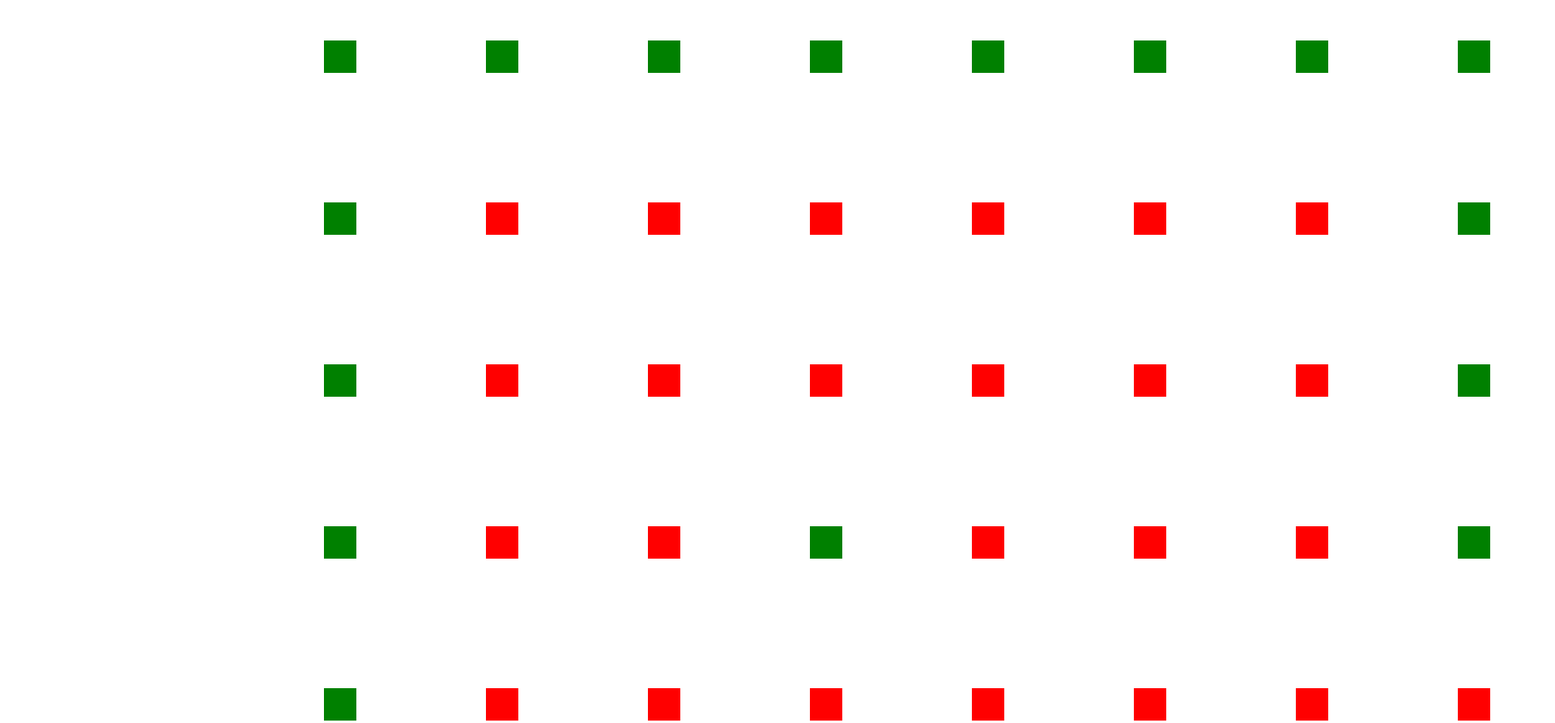
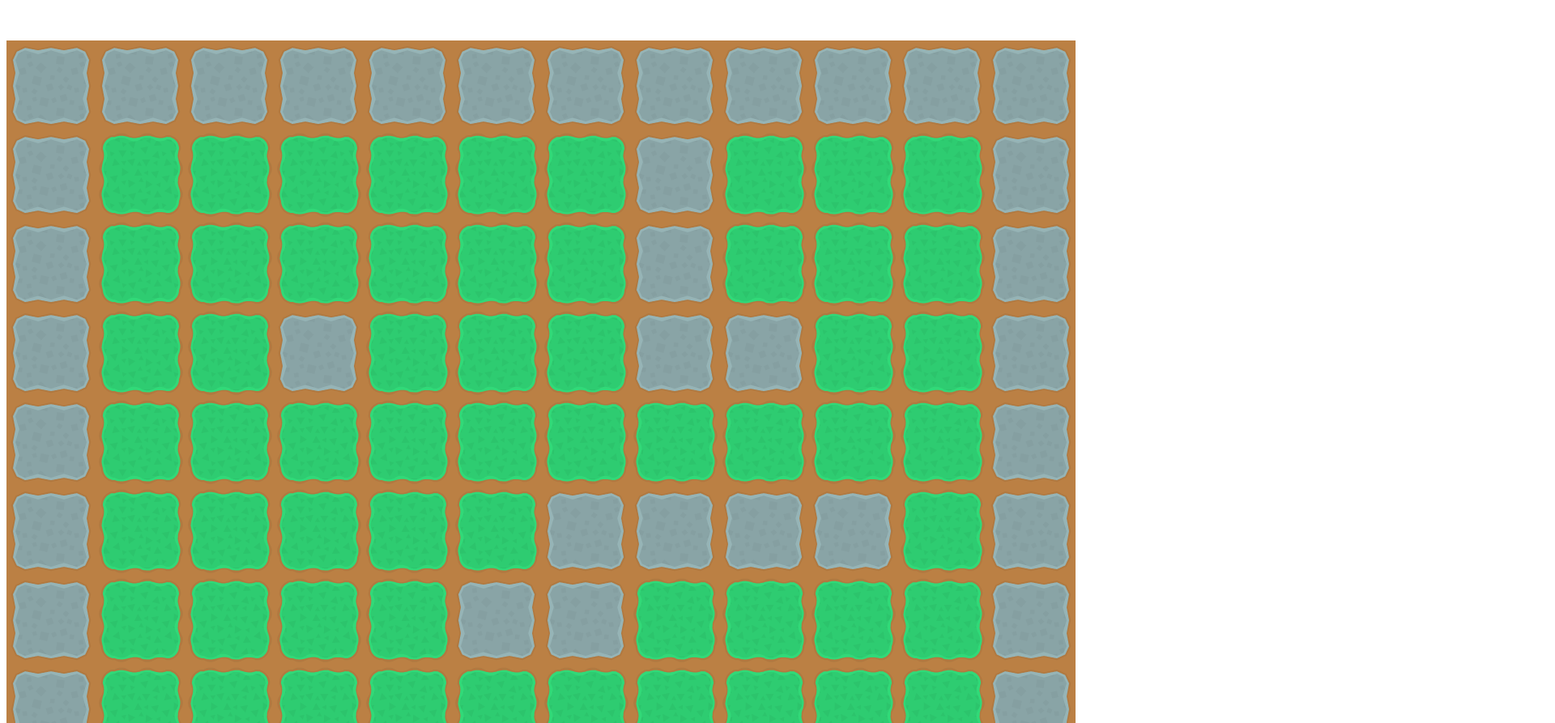
Before and after one commit to Martint033/TD-V1, a plain HTML site: page index.html in a window 1280 px wide. Shown: the top 893 px of the page at 81% size, 1920 px wide, since content can reach past the window. Drawn offline with Linux system fonts and the light colour scheme.

Commit message:
la carte s'affiche mais pas encore redimmensionnable

```diff
--- a/map.js
+++ b/map.js
@@ -1,8 +1,6 @@
 const blocLargeur = document.getElementById('hero').offsetWidth;
 const blocHauteur = document.getElementById('hero').offsetHeight;
 const cadre = document.getElementById('fenetre');
-
-
 
 
 var carte = [
--- a/style.css
+++ b/style.css
@@ -4,32 +4,33 @@
 
 #hero{
     position: absolute;
-    width: 200px;
-    height: 200px;
-    background: url("assets/tile_sheet/tilesheet.png") 0px 832px no-repeat;
+    width: 110px;
+    height: 110px;
+    background: url("assets/tile_sheet/tilesheet.png") -40px 792px;
     z-index: 1000;
     bottom : 40px;
-    left: 200px;
+    left: 110px;
+    bottom: 110px;
 }
 
 #fenetre{
     margin: 50px auto;
     position: relative;
-    width: 480px;
-    height: 480px;
+    width: 1320px;
+    height: 1320px;
 }
 
 .sol{
-    background: red;
-    width: 40px;
-    height: 40px;
+    background: url("assets/tile_sheet/tilesheet.png") -40px 792px;
+    width: 110px;
+    height: 110px;
     position: absolute;
     z-index: 2;
 }
 
 .mur{
-    background: green;
-    width: 40px;
-    height: 40px;
+    background: url("assets/tile_sheet/tilesheet.png") -681px 792px;
+        width: 110px;
+    height: 110px;
     position: absolute;
 }
```
